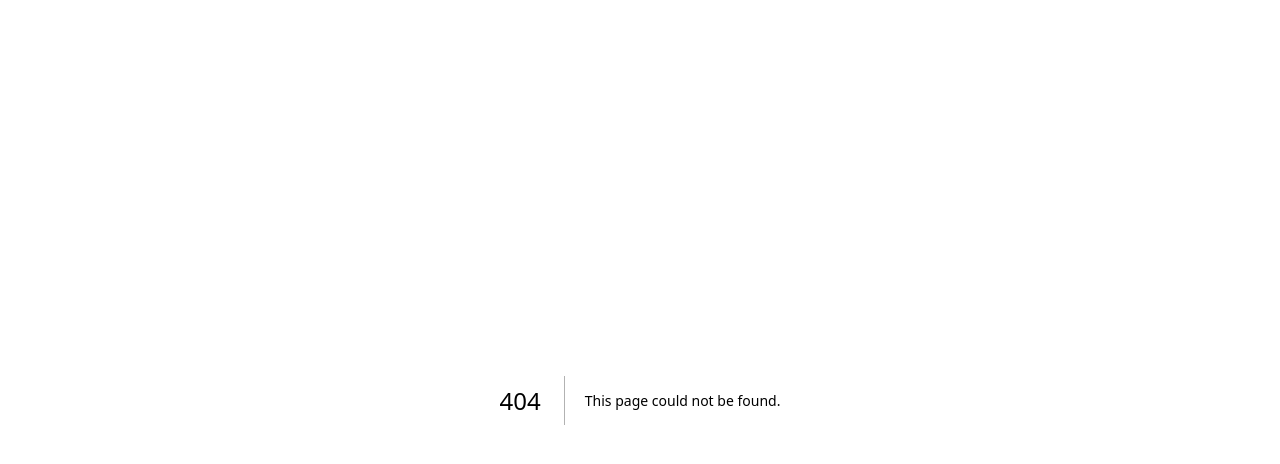
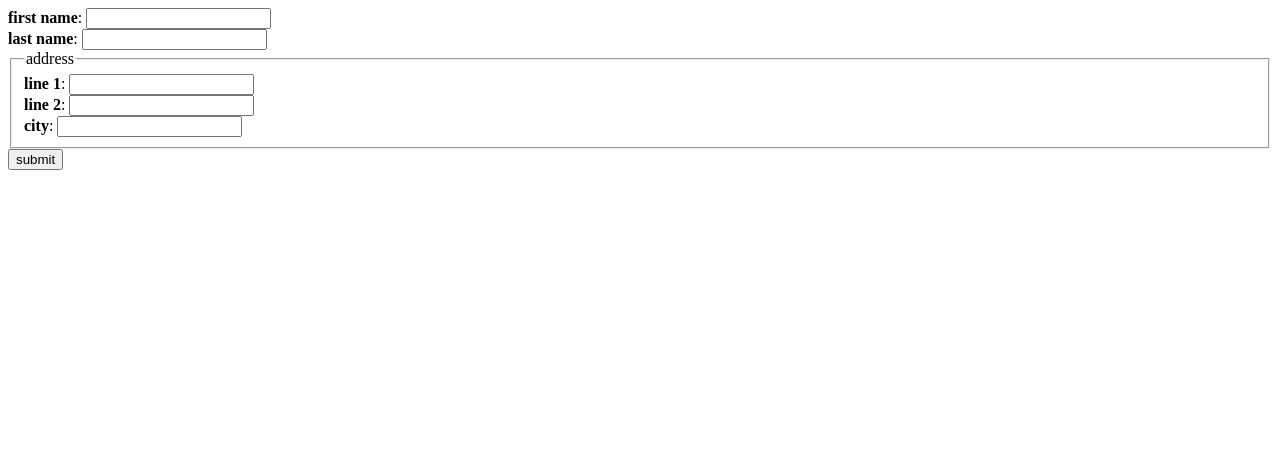
Before and after one commit to acmedinotech/dynform-react, a Next.js app: page /user-profile in a window 1280 px wide. Before the commit this address had no page. Shown: the top 464 px of the page. Built offline with nearby package versions, Linux system fonts and the light colour scheme.

Commit message:
- added /user-profile example

```diff
--- /dev/null
+++ b/src/pages/user-profile.tsx
@@ -0,0 +1,37 @@
+import React from 'react';
+import {
+	DynamicForm,
+	DynamicFormContext,
+	ENCTYPE_JSON,
+	makeDynFormContext,
+} from '..';
+
+export default function UserProfile() {
+	const formCtx = makeDynFormContext({});
+	return (
+		<DynamicFormContext.Provider value={formCtx}>
+			<DynamicForm
+				action="/api/form-submit"
+				encType={ENCTYPE_JSON}
+				afterSubmission={async (resp, data) => {
+					console.log('afterSubmission = ', await resp.json());
+				}}
+			>
+				<b>first name</b>: <input type="text" name="firstName" />
+				<br />
+				<b>last name</b>: <input type="text" name="lastName" />
+				<br />
+				<fieldset data-dfr-scope="address">
+					<legend>address</legend>
+					<b>line 1</b>: <input type="text" name="line1" />
+					<br />
+					<b>line 2</b>: <input type="text" name="line2" />
+					<br />
+					<b>city</b>: <input type="text" name="city" />
+					<br />
+				</fieldset>
+				<button type="submit">submit</button>
+			</DynamicForm>
+		</DynamicFormContext.Provider>
+	);
+}
```
